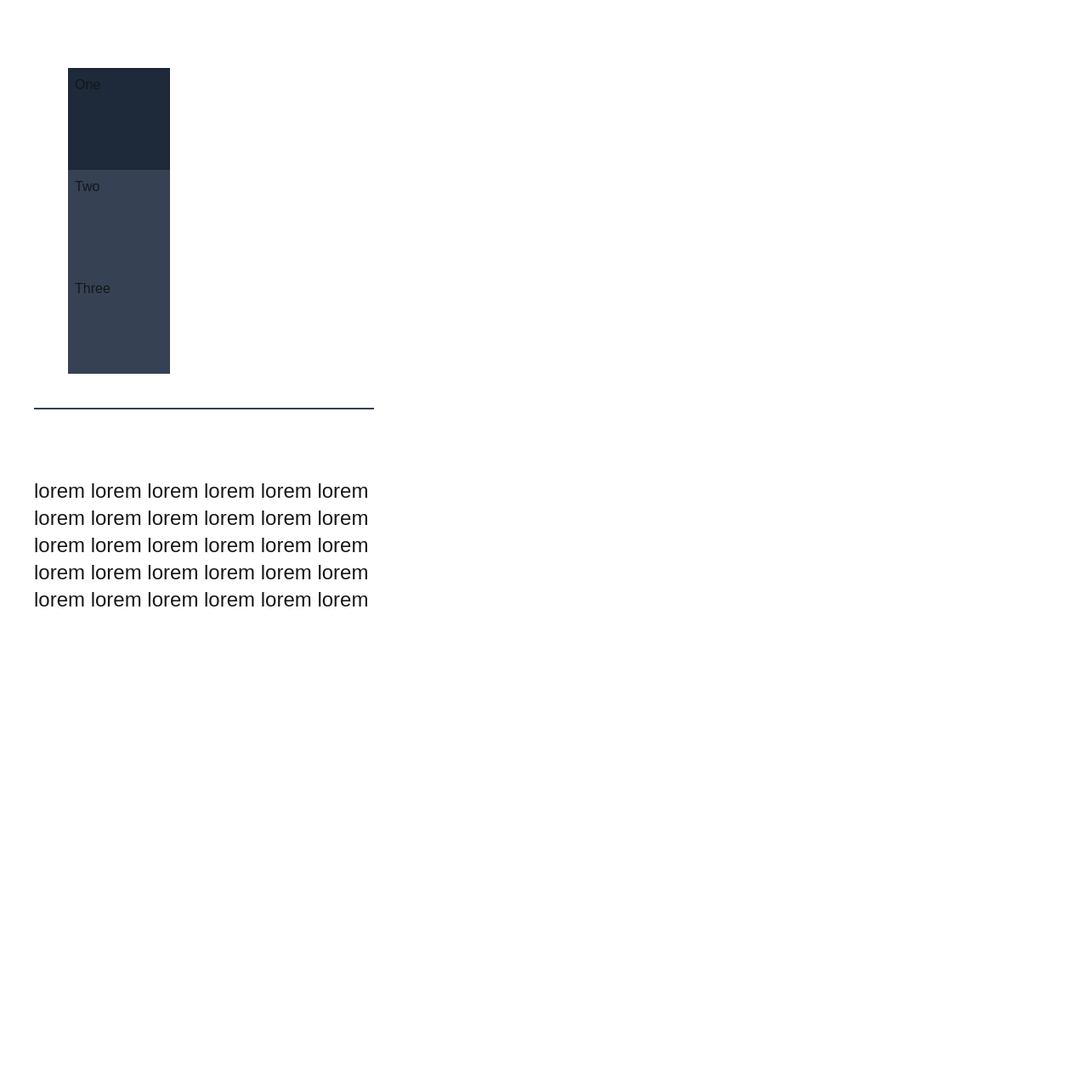
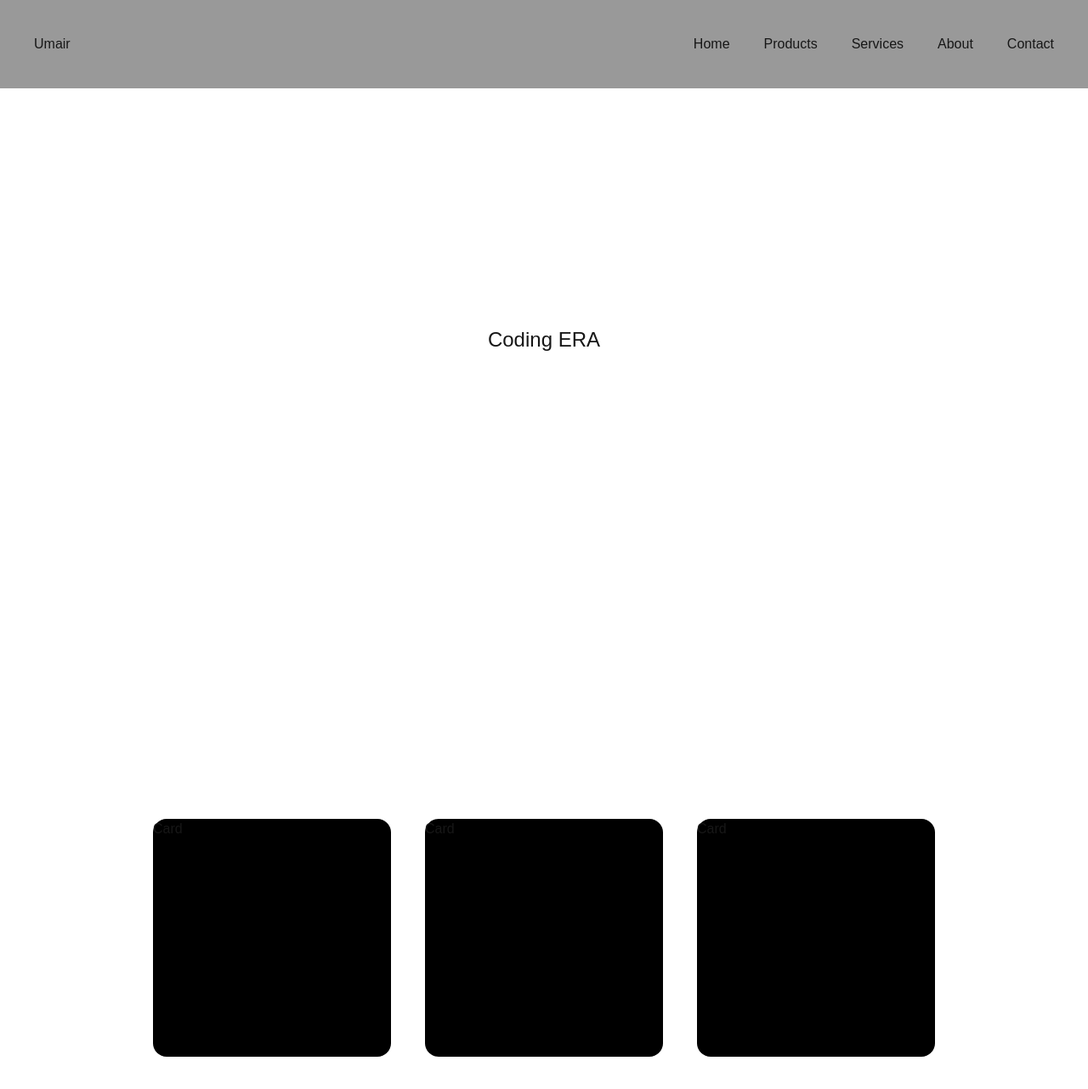
Before and after one commit to Umair-dev55/Next-JS-GSAP, a Next.js app: page / in a window 1280 px wide. Shown: the top 1282 px of the page at 85% size. Before the commit the page ends 842 px from the top, so only its background shows below. Built offline with nearby package versions, Linux system fonts and the light colour scheme.

Commit message:
timeline masteryt done

```diff
--- a/app/globals.css
+++ b/app/globals.css
@@ -26,3 +26,22 @@ body {
 *::-webkit-scrollbar {
   display: none;
 }
+
+@layer utilities {
+  .justify-between {
+    @apply flex justify-between;
+  }
+  .justify-evenly {
+    @apply flex items-center justify-evenly;
+  }
+
+  .justify-center {
+    @apply flex items-center justify-center;
+  }
+  .flex-center {
+    @apply flex justify-center items-center;
+  }
+  .abs-center {
+    @apply absolute top-1/2 left-1/2 -translate-x-1/2 -translate-y-1/2;
+  }
+}
--- a/app/page.js
+++ b/app/page.js
@@ -4,18 +4,35 @@ import gsap from "gsap";
 const page = () => {
   useEffect(() => {
     var tl = gsap.timeline();
-    tl.from(".card1", {
+    tl.from("#card1", {
       x: 1200,
       duration: 1,
     });
-    tl.from(".card2", {
+    tl.from("#card2", {
       duration: 1,
       x: 1200,
     });
 
-    tl.from(".card3", {
+    tl.from("#card3", {
       duration: 1,
       x: 1200,
+    });
+    var timeline = gsap.timeline();
+    timeline.from(".logo", {
+      y: -40,
+      delay: 0.5,
+      duration: 0.2,
+      opacity: 0,
+    });
+    timeline.from("#nav", {
+      opacity: 0,
+      y: -40,
+      duration: 0.5,
+    });
+    timeline.from("#hero", {
+      opacity: 0,
+      x: -40,
+      duration: 0.5,
     });
 
     // gsap.to("h1", {
@@ -32,29 +49,46 @@ const page = () => {
     // });
   });
   return (
-    <div className="h-full p-10">
-      <section className="">
-        {/* Timeline  */}
-        <div className=" p-10  ">
-          <div className="card1 p-2 bg-gray-800 size-30">One</div>
-          <div className="card2 p-2 bg-gray-700 size-30">Two</div>
-          <div className="card3 p-2 bg-gray-700 size-30">Three</div>
+    <div className="">
+      {/* Nav Here  */}
+      <nav className="justify-between bg-black/40 p-10 text-[16px]">
+        <h3 className="logo">Umair</h3>
+        <div className=" flex gap-10">
+          <a id="nav" href="#">
+            Home
+          </a>
+          <a id="nav" href="#">
+            Products
+          </a>
+          <a id="nav" href="#">
+            Services
+          </a>
+          <a id="nav" href="#">
+            About
+          </a>
+          <a id="nav" href="#">
+            Contact
+          </a>
         </div>
-        {/* To & From  */}
-        <div
-          id="box"
-          className="w-100 border -2 border-gray-700  text-center"
-        ></div>
-        <div>
-          <div id="para" className="text-2xl py-20 ">
-            <h1>lorem lorem lorem lorem lorem lorem</h1>
-            <h1>lorem lorem lorem lorem lorem lorem</h1>
-            <h1>lorem lorem lorem lorem lorem lorem</h1>
-            <h1>lorem lorem lorem lorem lorem lorem</h1>
-            <h1>lorem lorem lorem lorem lorem lorem</h1>
+      </nav>
+      <div className="h-screen">
+        <h1 id="hero" className="text-2xl abs-center">
+          Coding ERA
+        </h1>
+      </div>
+      <div className="relative p-10  ">
+        <div className="*:m-5 sm:flex sm:justify-center">
+          <div id="card1" className="bg-black size-70 rounded-2xl ">
+            Card
+          </div>
+          <div id="card2" className="bg-black size-70 rounded-2xl ">
+            Card
+          </div>
+          <div id="card3" className="bg-black size-70 rounded-2xl ">
+            Card
           </div>
         </div>
-      </section>
+      </div>
     </div>
   );
 };
```
